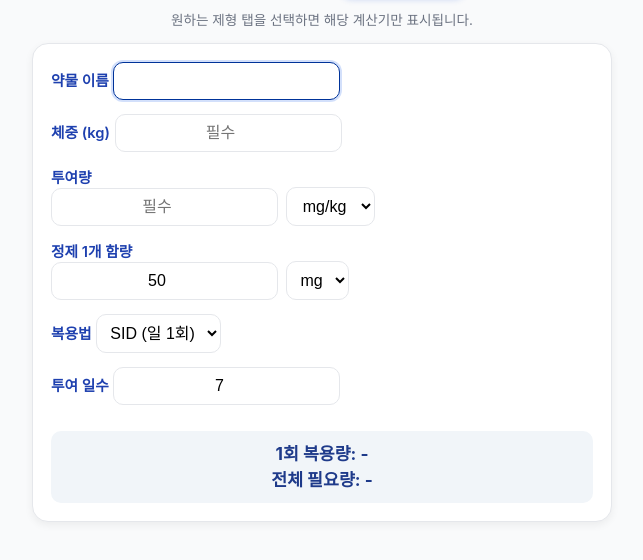
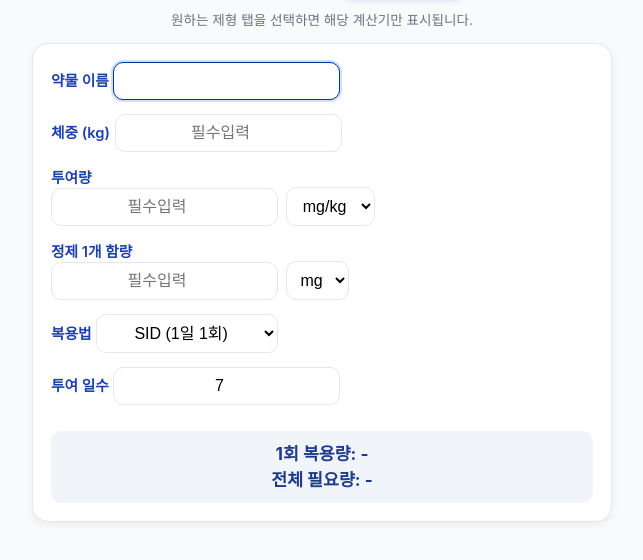
Before and after one commit to hodewdew-creator/general_drug_calculator, a plain HTML site: page index.html in a window 1280 px wide. Both pictures are taken after a click on the tab "정제·캡슐 (경구)". Shown: the part 118-678 px from the top of the page, without its empty margins (318-961 px from the left). Drawn offline with Linux system fonts and the light colour scheme.

Commit message:
Update index.html

```diff
--- a/index.html
+++ b/index.html
@@ -90,12 +90,12 @@
         </div>
         <div>
           <label for="tweight">체중 (kg)</label>
-          <input type="number" id="tweight" placeholder="필수" min="0.1" step="0.1">
+          <input type="number" id="tweight" placeholder="필수입력" min="0.1" step="0.1">
         </div>
         <div>
           <label for="tdose">투여량</label>
           <div class="inline">
-            <input type="number" id="tdose" placeholder="필수" step="0.1">
+            <input type="number" id="tdose" placeholder="필수입력" step="0.1">
             <select id="tdoseUnit">
               <option value="mgkg" selected>mg/kg</option>
               <option value="µgkg">µg/kg</option>
@@ -107,7 +107,7 @@
         <div>
           <label for="tablet">정제 1개 함량</label>
           <div class="inline">
-            <input type="number" id="tablet" value="50" step="1">
+            <input type="number" id="tablet" placeholder="필수입력" step="1">
             <select id="tabletUnit">
               <option value="mg" selected>mg</option>
               <option value="µg">µg</option>
@@ -118,10 +118,10 @@
         <div>
           <label for="freq">복용법</label>
           <select id="freq">
-            <option value="1">SID (일 1회)</option>
-            <option value="2">BID (일 2회)</option>
-            <option value="3">TID (일 3회)</option>
-            <option value="0.5">EOD (격일)</option>
+            <option value="1">SID (1일 1회)</option>
+            <option value="2">BID (1일 2회)</option>
+            <option value="3">TID (1일 3회)</option>
+            <option value="0.5">EOD (2일 1회(격일))</option>
           </select>
         </div>
         <div>
```
